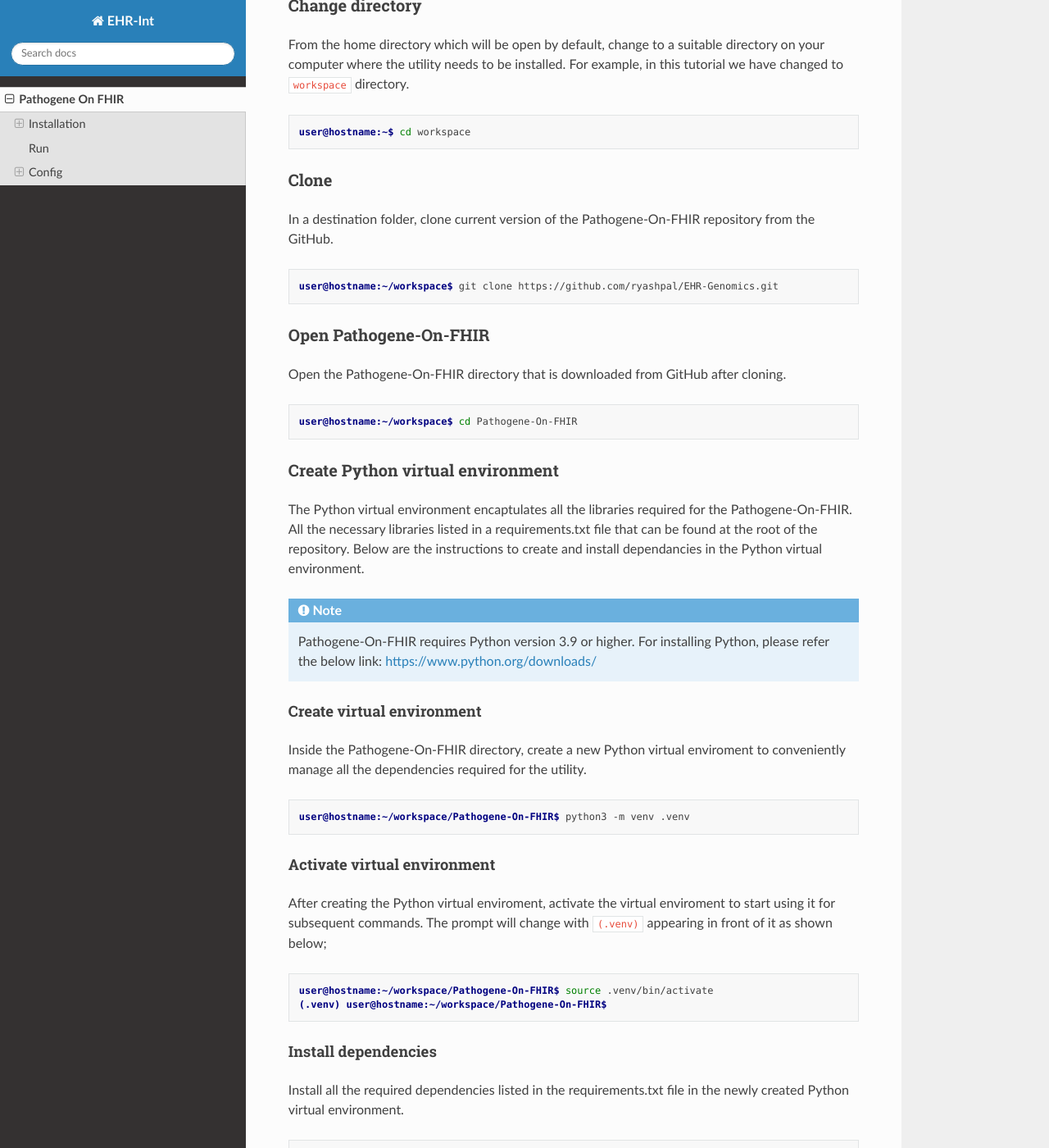
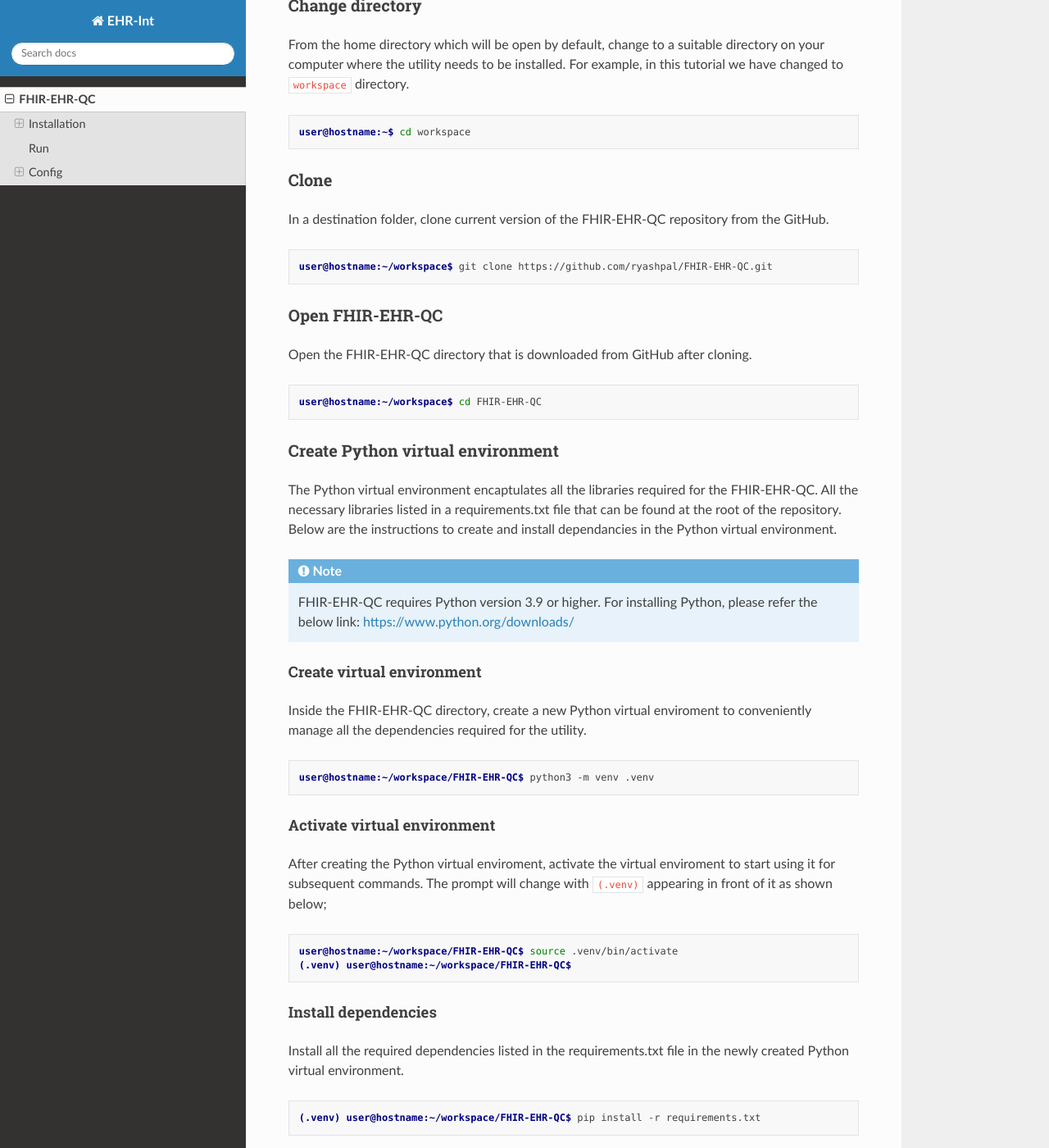
Before and after one commit to ryashpal/ehr-int-tutorial, a Sphinx documentation site: the page built from docs/source/fhir_ehr_qc.rst, in a window 1280 px wide and 1400 px high, scrolled down 461 px. Shown: the whole window at 82% size. Built offline with Sphinx 7.4.7 and the Read the Docs theme 3.1.0, drawn with Linux system fonts in a browser that asks for light colours; some of the changed text lies outside the part shown.

Commit message:
Rename Pathogene-On-FHIR to FHIR-EHR-QC

```diff
--- a/docs/source/fhir_ehr_qc.rst
+++ b/docs/source/fhir_ehr_qc.rst
@@ -1,10 +1,10 @@
-Pathogene On FHIR
-=================
+FHIR-EHR-QC
+===========
 
 Installation
 ++++++++++++
 
-Follow the below steps to install Pathogene-On-FHIR in your computer.
+Follow the below steps to install FHIR-EHR-QC in your computer.
 
 
 Login
@@ -30,40 +30,40 @@
 Clone
 -----
 
-In a destination folder, clone current version of the Pathogene-On-FHIR repository from the GitHub.
+In a destination folder, clone current version of the FHIR-EHR-QC repository from the GitHub.
 
 .. code-block:: console
 
-   user@hostname:~/workspace$ git clone https://github.com/ryashpal/EHR-Genomics.git
+   user@hostname:~/workspace$ git clone https://github.com/ryashpal/FHIR-EHR-QC.git
 
 
-Open Pathogene-On-FHIR
-----------------------
+Open FHIR-EHR-QC
+-----------------
 
-Open the Pathogene-On-FHIR directory that is downloaded from GitHub after cloning.
+Open the FHIR-EHR-QC directory that is downloaded from GitHub after cloning.
 
 .. code-block:: console
 
-   user@hostname:~/workspace$ cd Pathogene-On-FHIR
+   user@hostname:~/workspace$ cd FHIR-EHR-QC
 
 
 Create Python virtual environment
 ---------------------------------
 
-The Python virtual environment encaptulates all the libraries required for the Pathogene-On-FHIR. All the necessary libraries listed in a requirements.txt file that can be found at the root of the repository. Below are the instructions to create and install dependancies in the Python virtual environment.
+The Python virtual environment encaptulates all the libraries required for the FHIR-EHR-QC. All the necessary libraries listed in a requirements.txt file that can be found at the root of the repository. Below are the instructions to create and install dependancies in the Python virtual environment.
 
 .. note::
-   Pathogene-On-FHIR requires Python version 3.9 or higher. For installing Python, please refer the below link: https://www.python.org/downloads/
+   FHIR-EHR-QC requires Python version 3.9 or higher. For installing Python, please refer the below link: https://www.python.org/downloads/
 
 
 Create virtual environment
 ~~~~~~~~~~~~~~~~~~~~~~~~~~
 
-Inside the Pathogene-On-FHIR directory, create a new Python virtual enviroment to conveniently manage all the dependencies required for the utility.
+Inside the FHIR-EHR-QC directory, create a new Python virtual enviroment to conveniently manage all the dependencies required for the utility.
 
 .. code-block:: console
 
-   user@hostname:~/workspace/Pathogene-On-FHIR$ python3 -m venv .venv
+   user@hostname:~/workspace/FHIR-EHR-QC$ python3 -m venv .venv
 
 
 Activate virtual environment
@@ -73,8 +73,8 @@
 
 .. code-block:: console
 
-   user@hostname:~/workspace/Pathogene-On-FHIR$ source .venv/bin/activate
-   (.venv) user@hostname:~/workspace/Pathogene-On-FHIR$
+   user@hostname:~/workspace/FHIR-EHR-QC$ source .venv/bin/activate
+   (.venv) user@hostname:~/workspace/FHIR-EHR-QC$
 
 
 Install dependencies
@@ -84,29 +84,29 @@
 
 .. code-block:: console
 
-   (.venv) user@hostname:~/workspace/Pathogene-On-FHIR$ pip install -r requirements.txt
+   (.venv) user@hostname:~/workspace/FHIR-EHR-QC$ pip install -r requirements.txt
 
 
 Verify
 ------
 
-Verify the installation by running the following command. The expected output should contain ``Pathogene-On-FHIR <version number>``.
+Verify the installation by running the following command. The expected output should contain ``FHIR-EHR-QC <version number>``.
 
 .. code-block:: console
 
-   (.venv) user@hostname:~/workspace/Pathogene-On-FHIR$ python -m Pathogene-On-FHIR -v
-   Pathogene-On-FHIR 1.0
+   (.venv) user@hostname:~/workspace/FHIR-EHR-QC$ python -m FHIR-EHR-QC -v
+   FHIR-EHR-QC 1.0
 
 Run
 +++
 
-Use the below command to run the Pathogene-On-FHIR utility. This will run the utility according to the instructions provided in the configuration file.
+Use the below command to run the FHIR-EHR-QC utility. This will run the utility according to the instructions provided in the configuration file.
 
-For instructions on seting up configuration files, please refer to this `link https://ehr-int-tutorial.readthedocs.io/en/latest/pathogene_on_fhir.html#run-config`_
+For instructions on seting up configuration files, please refer to this `link https://ehr-int-tutorial.readthedocs.io/en/latest/fhir_ehr_qc.html#run-config`_
 
 .. code-block:: console
 
-   (.venv) user@hostname:~/workspace/Pathogene-On-FHIR$ python src/Run.py
+   (.venv) user@hostname:~/workspace/FHIR-EHR-QC$ python src/Run.py
 
 
 Config
```
